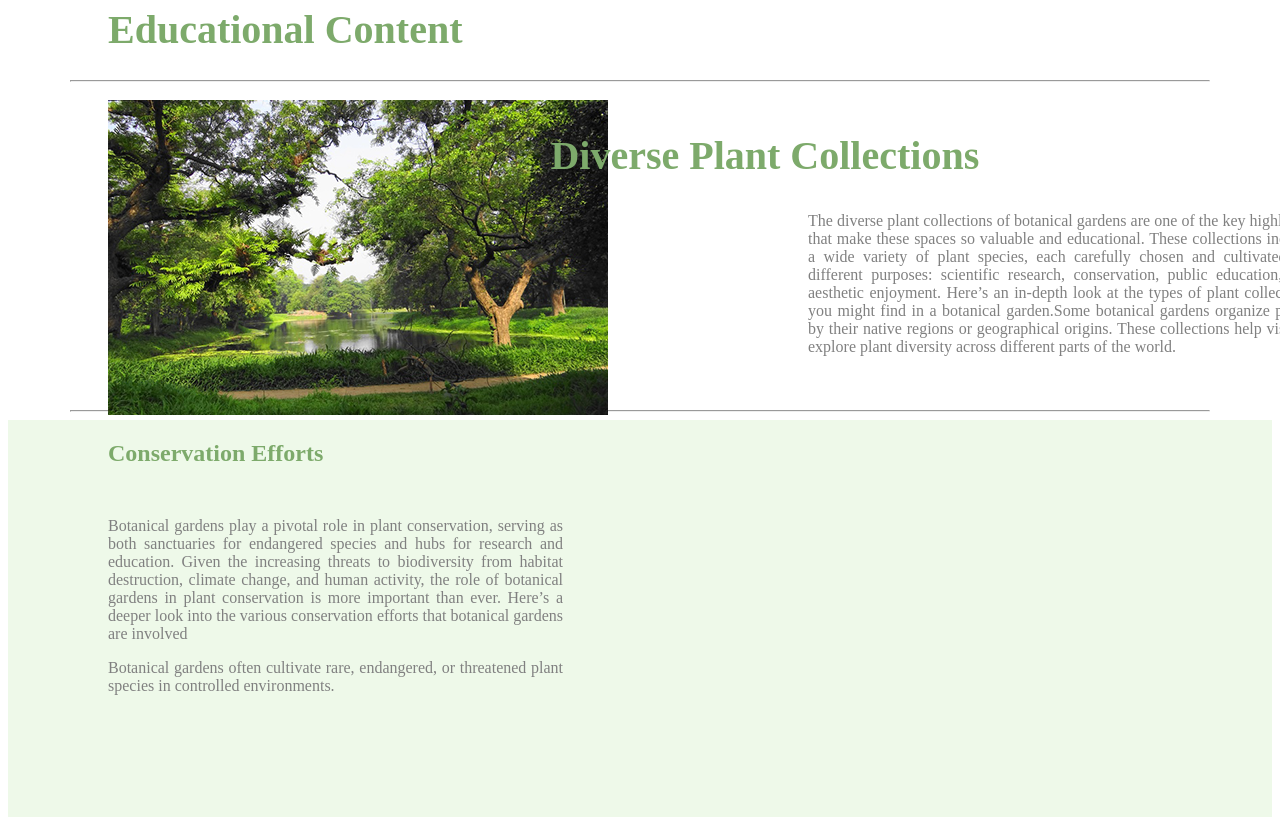
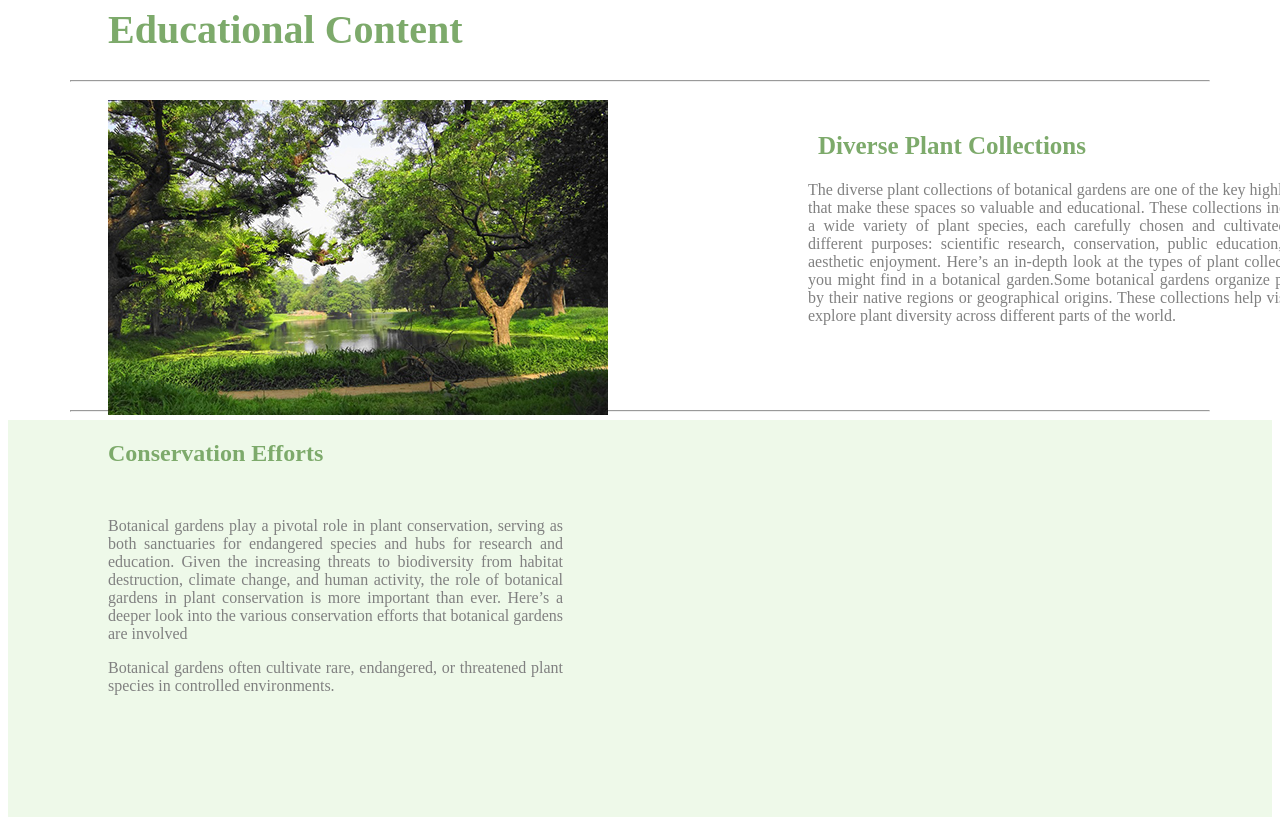
Before and after one commit to shrishtibhandari/AOTM, a plain HTML site: page index.html in a window 1280 px wide. Shown: the part 1840-2657 px from the top of the page. Drawn offline with Linux system fonts and the light colour scheme.

Commit message:
Add files via upload

```diff
--- a/index.html
+++ b/index.html
@@ -134,9 +134,13 @@ font-size:40px;}
 #cool2 h2
 {color:#7DAA6B;
 margin-top:50px;
-margin-left:100px;
-font-size:40px;}
+margin-left:150px;
+font-size:25px;
+background:;
+width:60%;}
 
+#cool2
+{margin-left:660px;}
 
 
 #text a
```
